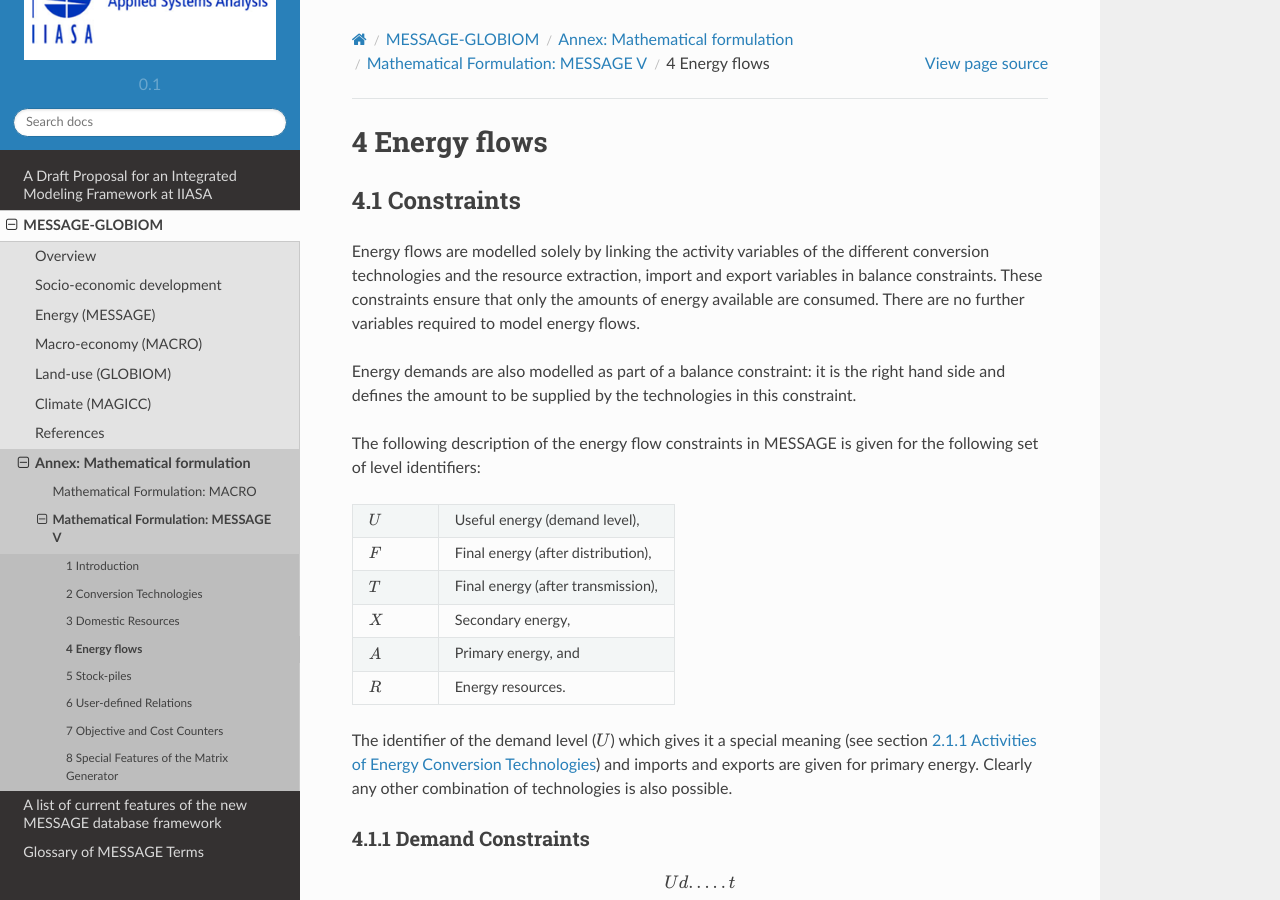
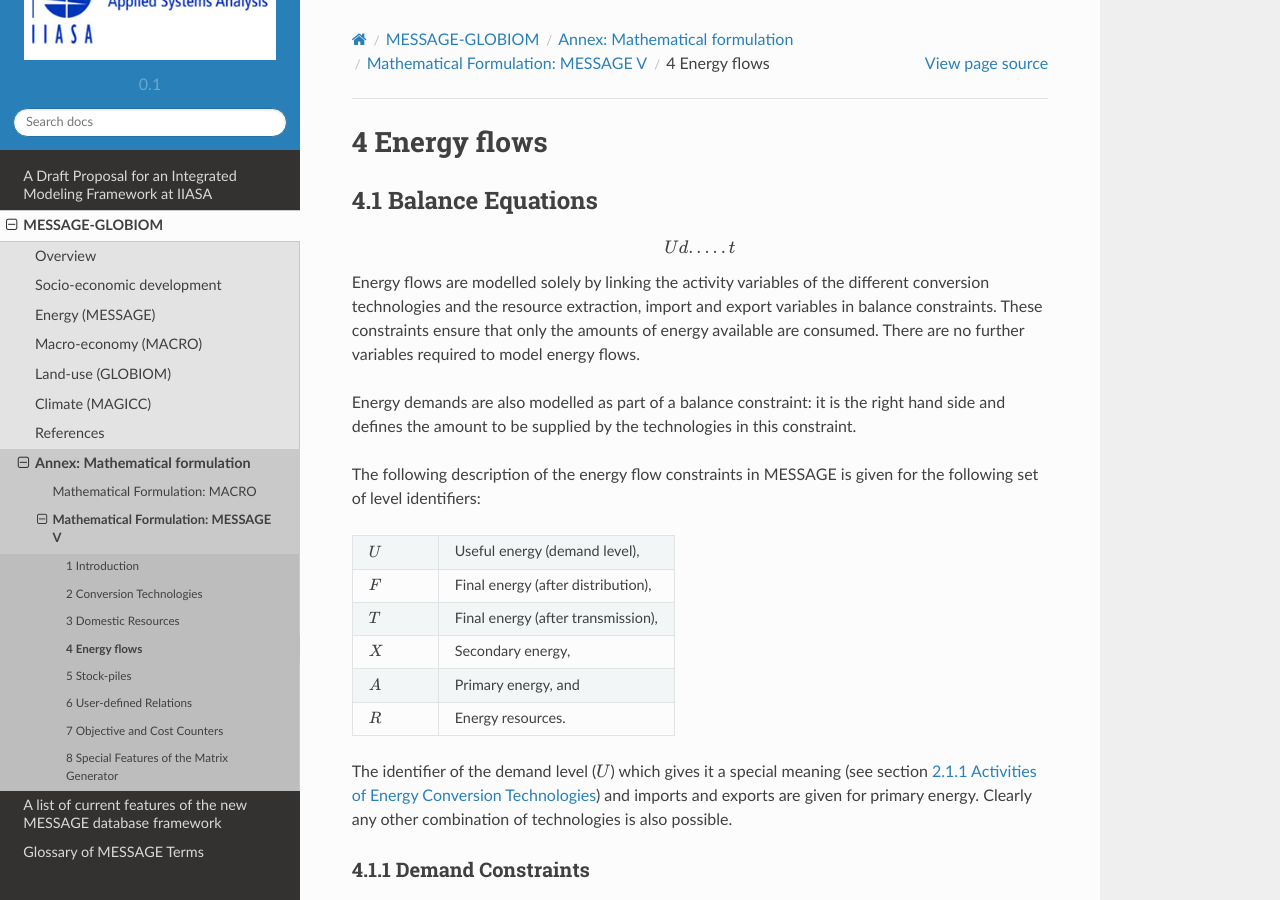
Before and after one commit to yiyi1991/message-ix-models, a Sphinx documentation site: the page built from doc/global/source/message_globiom/annex/message/4_energy_flows.rst, in a window 1280 px wide and 900 px high. Built offline with Sphinx 7.4.7 and the Read the Docs theme 2.0.0, drawn with Linux system fonts in a browser that asks for light colours; pages that are not in the unit, such as notebooks, are missing from menus.

Commit message:
Update 4_energy_flows.rst

```diff
--- a/doc/global/source/message_globiom/annex/message/4_energy_flows.rst
+++ b/doc/global/source/message_globiom/annex/message/4_energy_flows.rst
@@ -1,8 +1,10 @@
 4 Energy flows
 ==============
 
-4.1 	Constraints
+4.1 	Balance Equations
 ----------------
+.. math::
+   Ud.....t
 
 Energy flows are modelled solely by linking the activity  variables of the different conversion technologies and the resource extraction, import and export variables in balance constraints. These constraints ensure that only the amounts of energy available are consumed. There are no further variables required to model energy flows.
 
```
